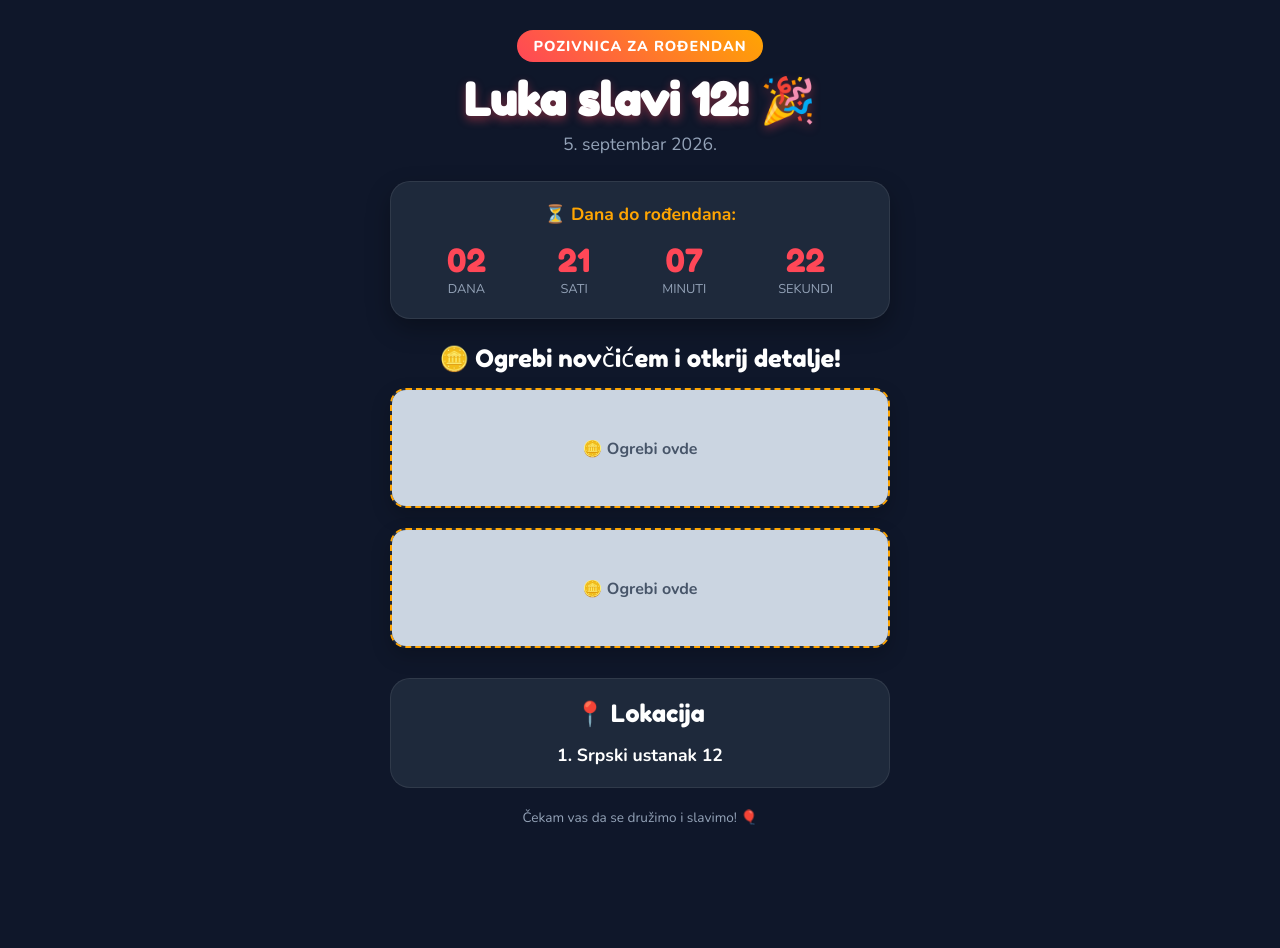
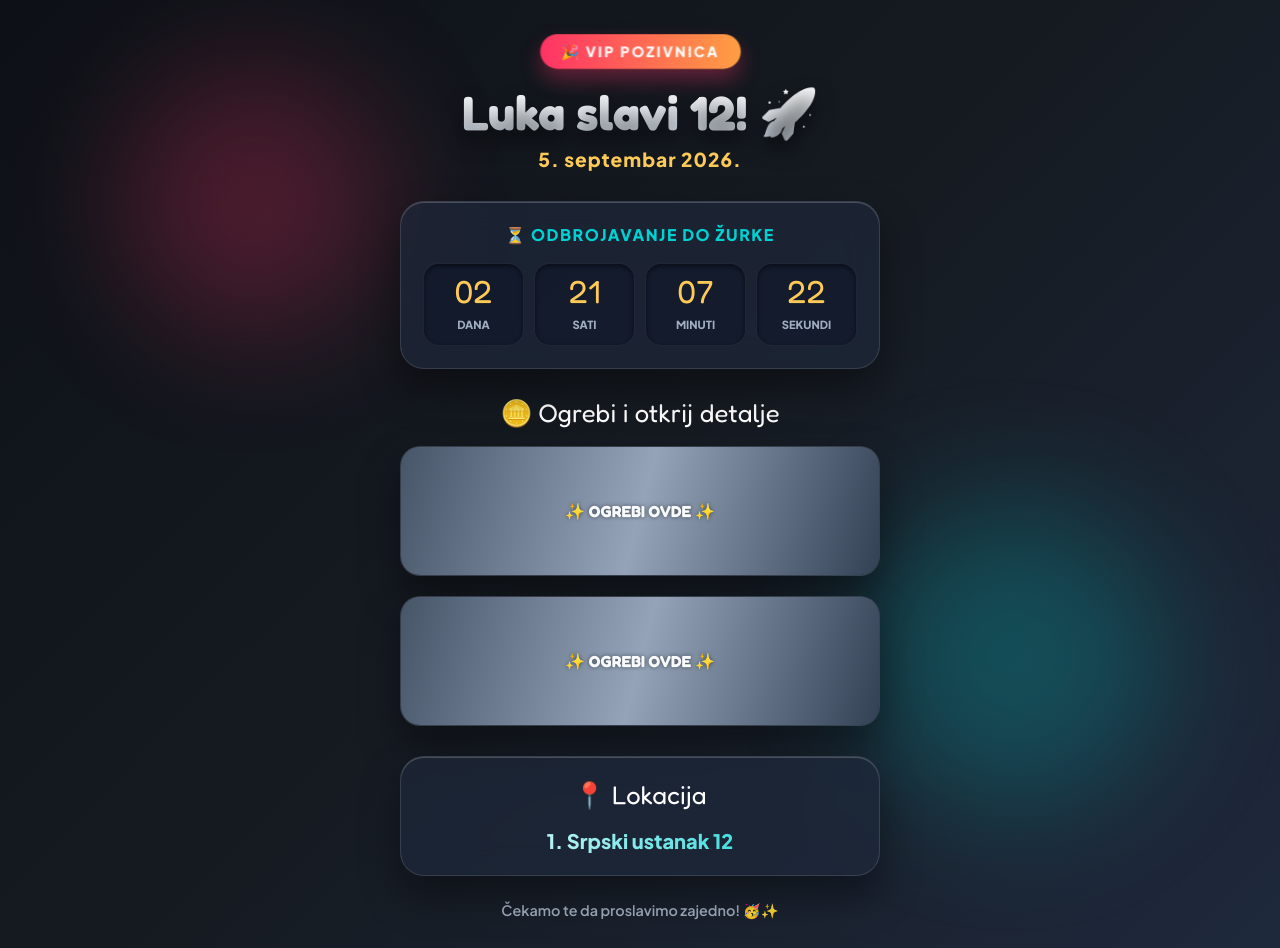
Before and after one commit to lukanaltacc-wq/luka-rodjendan, a plain HTML site: page index.html in a window 1280 px wide. Shown: the top 948 px of the page. Before the commit the page ends 867 px from the top, so only its background shows below. Drawn offline with nearby package versions, Linux system fonts and the light colour scheme.

Commit message:
Update index.html

```diff
--- a/index.html
+++ b/index.html
@@ -4,116 +4,201 @@
   <meta charset="UTF-8">
   <meta name="viewport" content="width=device-width, initial-scale=1.0">
   <title>Lukin 12. Rođendan!</title>
-  <link href="https://fonts.googleapis.com/css2?family=Fredoka+One&family=Nunito:wght@400;700;800&display=swap" rel="stylesheet">
+  <link href="https://fonts.googleapis.com/css2?family=Fredoka:wght@400;600;700&family=Plus+Jakarta+Sans:wght@600;800&display=swap" rel="stylesheet">
+  <script src="https://cdn.jsdelivr.net/npm/canvas-confetti@1.6.0/dist/confetti.browser.min.js"></script>
   <style>
     :root {
-      --bg-color: #0f172a;
-      --card-bg: #1e293b;
-      --accent: #ff4757;
-      --accent-yellow: #ffa502;
-      --text: #ffffff;
-      --subtext: #94a3b8;
+      --bg-gradient: linear-gradient(135deg, #0d1117 0%, #161b22 50%, #1f293d 100%);
+      --card-bg: rgba(30, 41, 59, 0.7);
+      --card-border: rgba(255, 255, 255, 0.12);
+      --accent-pink: #ff3366;
+      --accent-orange: #ff9f43;
+      --accent-cyan: #00d2d3;
+      --accent-yellow: #feca57;
+      --text-main: #ffffff;
+      --text-muted: #a0aec0;
     }
 
     * {
       box-sizing: border-box;
       margin: 0;
       padding: 0;
-      font-family: 'Nunito', sans-serif;
+      font-family: 'Plus Jakarta Sans', sans-serif;
     }
 
     body {
-      background-color: var(--bg-color);
-      color: var(--text);
+      background: var(--bg-gradient);
+      color: var(--text-main);
       display: flex;
       flex-direction: column;
       align-items: center;
-      padding: 20px 15px;
+      padding: 25px 15px;
       min-height: 100vh;
+      overflow-x: hidden;
+      perspective: 1000px;
+    }
+
+    /* Animated background elements */
+    .bg-blobs {
+      position: fixed;
+      top: 0;
+      left: 0;
+      width: 100%;
+      height: 100%;
+      z-index: -1;
+      overflow: hidden;
+      pointer-events: none;
+    }
+
+    .blob {
+      position: absolute;
+      border-radius: 50%;
+      filter: blur(60px);
+      opacity: 0.25;
+      animation: float 8s ease-in-out infinite alternate;
+    }
+
+    .blob-1 {
+      top: 10%;
+      left: 10%;
+      width: 250px;
+      height: 250px;
+      background: var(--accent-pink);
+    }
+
+    .blob-2 {
+      bottom: 15%;
+      right: 10%;
+      width: 280px;
+      height: 280px;
+      background: var(--accent-cyan);
+      animation-delay: -4s;
+    }
+
+    @keyframes float {
+      0% { transform: translateY(0) scale(1); }
+      100% { transform: translateY(-30px) scale(1.1); }
     }
 
     .container {
       width: 100%;
-      max-width: 500px;
+      max-width: 480px;
       text-align: center;
+      z-index: 1;
     }
 
+    /* Header styling */
     header {
       margin-top: 10px;
-      margin-bottom: 25px;
+      margin-bottom: 30px;
+      transform-style: preserve-3d;
     }
 
     .tag {
-      background: linear-gradient(45deg, var(--accent), var(--accent-yellow));
-      padding: 6px 16px;
-      border-radius: 20px;
+      background: linear-gradient(90deg, var(--accent-pink), var(--accent-orange));
+      padding: 8px 20px;
+      border-radius: 30px;
       font-weight: 800;
-      font-size: 0.9rem;
+      font-size: 0.85rem;
       text-transform: uppercase;
-      letter-spacing: 1px;
+      letter-spacing: 2px;
       display: inline-block;
-      margin-bottom: 10px;
+      margin-bottom: 15px;
+      box-shadow: 0 10px 20px rgba(255, 51, 102, 0.35);
+      animation: pulse 2s infinite;
+    }
+
+    @keyframes pulse {
+      0%, 100% { transform: scale(1); }
+      50% { transform: scale(1.05); }
     }
 
     h1 {
-      font-family: 'Fredoka One', cursive;
-      font-size: 2.8rem;
-      color: #fff;
-      text-shadow: 0 4px 10px rgba(255, 71, 87, 0.4);
+      font-family: 'Fredoka', cursive;
+      font-size: 3rem;
+      background: linear-gradient(180deg, #ffffff 0%, #cbd5e1 100%);
+      -webkit-background-clip: text;
+      -webkit-text-fill-color: transparent;
+      text-shadow: 0 10px 20px rgba(0,0,0,0.5);
       margin-bottom: 5px;
     }
 
     .subtitle {
-      color: var(--subtext);
-      font-size: 1.1rem;
+      color: var(--accent-yellow);
+      font-size: 1.2rem;
+      font-weight: 800;
+      letter-spacing: 1px;
     }
 
-    /* Countdown */
+    /* 3D Glass Card Base */
+    .glass-card {
+      background: var(--card-bg);
+      backdrop-filter: blur(16px);
+      -webkit-backdrop-filter: blur(16px);
+      border-radius: 24px;
+      border: 1px solid var(--card-border);
+      box-shadow:
+        0 20px 40px rgba(0, 0, 0, 0.4),
+        inset 0 1px 0 rgba(255, 255, 255, 0.2);
+      transition: transform 0.2s ease, box-shadow 0.2s ease;
+      transform-style: preserve-3d;
+    }
+
+    /* Countdown Section */
     .countdown-card {
-      background: var(--card-bg);
-      border-radius: 20px;
-      padding: 20px;
-      margin-bottom: 25px;
-      border: 1px solid rgba(255, 255, 255, 0.08);
-      box-shadow: 0 10px 25px rgba(0,0,0,0.3);
+      padding: 22px;
+      margin-bottom: 28px;
     }
 
     .countdown-title {
-      font-size: 1.1rem;
-      font-weight: 700;
-      margin-bottom: 15px;
-      color: var(--accent-yellow);
+      font-size: 1rem;
+      font-weight: 800;
+      margin-bottom: 18px;
+      color: var(--accent-cyan);
+      text-transform: uppercase;
+      letter-spacing: 1.5px;
     }
 
     .timer {
-      display: flex;
-      justify-content: space-around;
+      display: grid;
+      grid-template-columns: repeat(4, 1fr);
+      gap: 10px;
     }
 
     .time-box {
-      display: flex;
-      flex-direction: column;
-      align-items: center;
+      background: rgba(15, 23, 42, 0.6);
+      border-radius: 16px;
+      padding: 12px 5px;
+      border: 1px solid rgba(255, 255, 255, 0.05);
+      box-shadow: inset 0 2px 4px rgba(0,0,0,0.5);
     }
 
     .time-box span:first-child {
-      font-family: 'Fredoka One', cursive;
+      font-family: 'Fredoka', cursive;
       font-size: 2rem;
-      color: var(--accent);
+      color: var(--accent-yellow);
+      display: block;
+      line-height: 1;
+      margin-bottom: 4px;
     }
 
     .time-box span:last-child {
-      font-size: 0.8rem;
-      color: var(--subtext);
+      font-size: 0.7rem;
+      color: var(--text-muted);
       text-transform: uppercase;
+      font-weight: 800;
     }
 
-    /* Scratch Cards Section */
+    /* Scratch Section */
     .section-title {
-      font-family: 'Fredoka One', cursive;
-      font-size: 1.5rem;
-      margin-bottom: 15px;
+      font-family: 'Fredoka', cursive;
+      font-size: 1.6rem;
+      margin-bottom: 18px;
       color: #fff;
+      display: flex;
+      align-items: center;
+      justify-content: center;
+      gap: 8px;
     }
 
     .scratch-container {
@@ -126,31 +211,33 @@
     .scratch-card {
       position: relative;
       width: 100%;
-      height: 120px;
-      background: var(--card-bg);
-      border-radius: 16px;
+      height: 130px;
+      border-radius: 20px;
       overflow: hidden;
       display: flex;
       justify-content: center;
       align-items: center;
-      border: 2px dashed var(--accent-yellow);
-      box-shadow: 0 8px 20px rgba(0,0,0,0.2);
+      cursor: pointer;
     }
 
     .scratch-content {
       position: absolute;
       text-align: center;
-      padding: 10px;
+      padding: 15px;
+      transform: translateZ(20px);
     }
 
     .scratch-content h3 {
-      font-size: 1.3rem;
+      font-family: 'Fredoka', cursive;
+      font-size: 1.4rem;
       color: #fff;
+      margin-bottom: 4px;
     }
 
     .scratch-content p {
-      font-size: 0.9rem;
-      color: var(--subtext);
+      font-size: 0.95rem;
+      color: var(--text-muted);
+      font-weight: 600;
     }
 
     canvas {
@@ -159,47 +246,62 @@
       left: 0;
       width: 100%;
       height: 100%;
-      cursor: pointer;
       touch-action: none;
+      z-index: 2;
+      transition: opacity 0.5s ease;
     }
 
     /* Location Section */
     .location-card {
-      background: var(--card-bg);
-      border-radius: 20px;
-      padding: 20px;
-      border: 1px solid rgba(255, 255, 255, 0.08);
-      text-align: center;
-      margin-bottom: 20px;
+      padding: 22px;
+      margin-bottom: 25px;
     }
 
     .location-card p {
-      font-size: 1.1rem;
+      font-size: 1.25rem;
+      color: #fff;
+      font-weight: 800;
       margin-top: 5px;
-      color: #fff;
-      font-weight: 700;
+      background: linear-gradient(90deg, #fff, var(--accent-cyan));
+      -webkit-background-clip: text;
+      -webkit-text-fill-color: transparent;
     }
 
     footer {
-      color: var(--subtext);
-      font-size: 0.85rem;
+      color: var(--text-muted);
+      font-size: 0.9rem;
+      font-weight: 600;
       margin-top: 10px;
-      padding-bottom: 20px;
+      padding-bottom: 25px;
+    }
+
+    /* Mobile Tilt Effect Fallback */
+    @media (hover: hover) {
+      .glass-card:hover {
+        transform: translateY(-5px) rotateX(4deg) rotateY(-2deg);
+        box-shadow: 0 30px 60px rgba(0, 0, 0, 0.5), inset 0 1px 0 rgba(255, 255, 255, 0.3);
+      }
     }
   </style>
 </head>
 <body>
 
+  <!-- Background Animated Blobs -->
+  <div class="bg-blobs">
+    <div class="blob blob-1"></div>
+    <div class="blob blob-2"></div>
+  </div>
+
   <div class="container">
     <header>
-      <div class="tag">Pozivnica za rođendan</div>
-      <h1>Luka slavi 12! 🎉</h1>
+      <div class="tag">🎉 VIP Pozivnica</div>
+      <h1>Luka slavi 12! 🚀</h1>
       <p class="subtitle">5. septembar 2026.</p>
     </header>
 
     <!-- Odbrojavanje -->
-    <div class="countdown-card">
-      <div class="countdown-title">⏳ Dana do rođendana:</div>
+    <div class="glass-card countdown-card">
+      <div class="countdown-title">⏳ Odbrojavanje do žurke</div>
       <div class="timer">
         <div class="time-box"><span id="days">00</span><span>Dana</span></div>
         <div class="time-box"><span id="hours">00</span><span>Sati</span></div>
@@ -209,23 +311,23 @@
     </div>
 
     <!-- Srećke za grebanje -->
-    <div class="section-title">🪙 Ogrebi novčićem i otkrij detalje!</div>
+    <div class="section-title">🪙 Ogrebi i otkrij detalje</div>
     <div class="scratch-container">
 
       <!-- Kartica 1 -->
-      <div class="scratch-card">
+      <div class="glass-card scratch-card" id="card1">
         <div class="scratch-content">
-          <h3>🏡 Rođendan je u mojoj kući!</h3>
-          <p>Vidimo se na kućnoj žurci!</p>
+          <h3>🏡 Rođendan je u Lukinoj kući!</h3>
+          <p>Sprema se najbolja kućna žurka! 🎈</p>
         </div>
         <canvas id="scratch1"></canvas>
       </div>
 
       <!-- Kartica 2 -->
-      <div class="scratch-card">
+      <div class="glass-card scratch-card" id="card2">
         <div class="scratch-content">
-          <h3>⏰ U 5 sati!</h3>
-          <p>Budite tačni, žurka počinje tada!</p>
+          <h3>⏰ Početak u 17:00h!</h3>
+          <p>Ne kasni, zabava kreće odmah! ⚡</p>
         </div>
         <canvas id="scratch2"></canvas>
       </div>
@@ -233,18 +335,18 @@
     </div>
 
     <!-- Lokacija -->
-    <div class="location-card">
+    <div class="glass-card location-card">
       <div class="section-title">📍 Lokacija</div>
       <p>1. Srpski ustanak 12</p>
     </div>
 
     <footer>
-      <p>Čekam vas da se družimo i slavimo! 🎈</p>
+      <p>Čekamo te da proslavimo zajedno! 🥳✨</p>
     </footer>
   </div>
 
   <script>
-    // Tajmer za odbrojavanje do 5. septembra 2026. u 17:00h
+    // Tajmer do 5. septembra 2026. u 17:00h
     const targetDate = new Date('September 5, 2026 17:00:00').getTime();
 
     function updateTimer() {
@@ -271,26 +373,70 @@
     setInterval(updateTimer, 1000);
     updateTimer();
 
-    // Funkcija za grebanje
-    function initScratchCard(canvasId) {
+    // Napredna funkcija za grebanje sa konfetama
+    function initScratchCard(canvasId, cardId) {
       const canvas = document.getElementById(canvasId);
       const ctx = canvas.getContext('2d');
+      const card = document.getElementById(cardId);
 
-      const width = canvas.parentElement.clientWidth;
-      const height = canvas.parentElement.clientHeight;
-      canvas.width = width;
-      canvas.height = height;
+      let width, height;
 
-      // Siva / Zlatna presvlaka sa tekstom
-      ctx.fillStyle = '#cbd5e1';
-      ctx.fillRect(0, 0, width, height);
+      function resize() {
+        width = canvas.parentElement.clientWidth;
+        height = canvas.parentElement.clientHeight;
+        canvas.width = width;
+        canvas.height = height;
 
-      ctx.font = 'bold 16px Nunito, sans-serif';
-      ctx.fillStyle = '#475569';
-      ctx.textAlign = 'center';
-      ctx.fillText('🪙 Ogrebi ovde', width / 2, height / 2 + 6);
+        // 3D Metallic Gradient Prevlaka
+        const grad = ctx.createLinearGradient(0, 0, width, height);
+        grad.addColorStop(0, '#475569');
+        grad.addColorStop(0.5, '#94a3b8');
+        grad.addColorStop(1, '#334155');
+
+        ctx.fillStyle = grad;
+        ctx.fillRect(0, 0, width, height);
+
+        // Tekst na srećki
+        ctx.font = 'bold 16px "Fredoka", sans-serif';
+        ctx.fillStyle = '#f8fafc';
+        ctx.textAlign = 'center';
+        ctx.shadowColor = 'rgba(0,0,0,0.5)';
+        ctx.shadowBlur = 4;
+        ctx.fillText('✨ OGREBI OVDE ✨', width / 2, height / 2 + 6);
+      }
+
+      resize();
 
       let isDrawing = false;
+      let confettiTriggered = false;
+
+      function checkScratchProgress() {
+        if (confettiTriggered) return;
+
+        const imageData = ctx.getImageData(0, 0, width, height);
+        const pixels = imageData.data;
+        let clearPixels = 0;
+
+        for (let i = 3; i < pixels.length; i += 4) {
+          if (pixels[i] === 0) clearPixels++;
+        }
+
+        const percentage = (clearPixels / (pixels.length / 4)) * 100;
+
+        // Kada se ogrebe više od 40%, aktiviraju se konfete
+        if (percentage > 40) {
+          confettiTriggered = true;
+          canvas.style.opacity = '0';
+          setTimeout(() => canvas.remove(), 500);
+
+          // Pokreni konfete!
+          confetti({
+            particleCount: 80,
+            spread: 70,
+            origin: { y: 0.6 }
+          });
+        }
+      }
 
       function scratch(e) {
         if (!isDrawing) return;
@@ -308,8 +454,10 @@
 
         ctx.globalCompositeOperation = 'destination-out';
         ctx.beginPath();
-        ctx.arc(x, y, 20, 0, Math.PI * 2, false);
+        ctx.arc(x, y, 25, 0, Math.PI * 2, false);
         ctx.fill();
+
+        checkScratchProgress();
       }
 
       canvas.addEventListener('mousedown', () => isDrawing = true);
@@ -325,8 +473,8 @@
     }
 
     window.onload = function() {
-      initScratchCard('scratch1');
-      initScratchCard('scratch2');
+      initScratchCard('scratch1', 'card1');
+      initScratchCard('scratch2', 'card2');
     };
   </script>
 </body>
```
